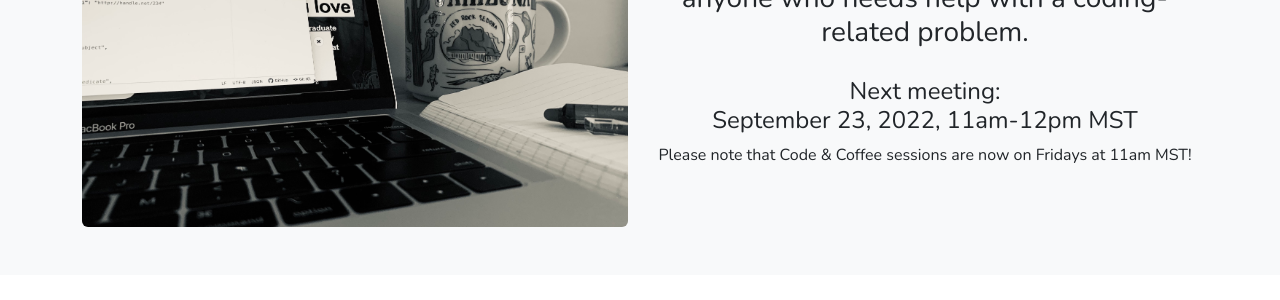
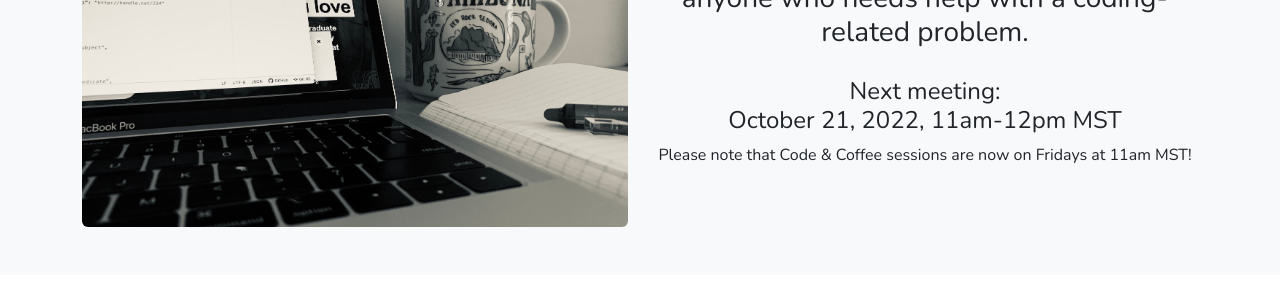
Before and after one commit to rse-asu/rse-asu.github.io, a Jekyll site: the page built from code-coffee.html, in a window 1280 px wide. Shown: the part 253-553 px from the top of the page. Built offline with Jekyll 4.4.1, drawn with Linux system fonts in a browser that asks for light colours; nearby versions of some CDN libraries.

Commit message:
Updated October meeting date

```diff
--- a/code-coffee.html
+++ b/code-coffee.html
@@ -14,7 +14,7 @@ title: Code & Coffee
                 <h3>Monthly ASU Code and Coffee session for anyone who needs help with a coding-related problem.</h3>
                 <h4 style="padding-top: 20px">
                     Next meeting: <br>
-                    September 23, 2022, 11am-12pm MST
+                    October 21, 2022, 11am-12pm MST
                 </h4>
                 <p>
                     Please note that Code & Coffee sessions are now on Fridays at 11am MST!
```
